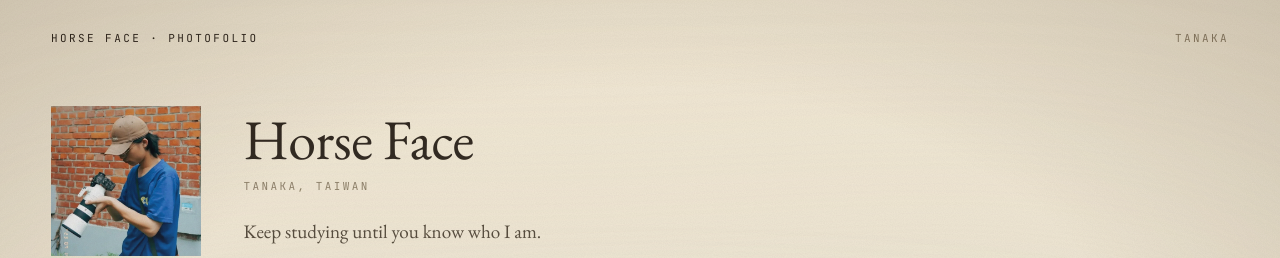
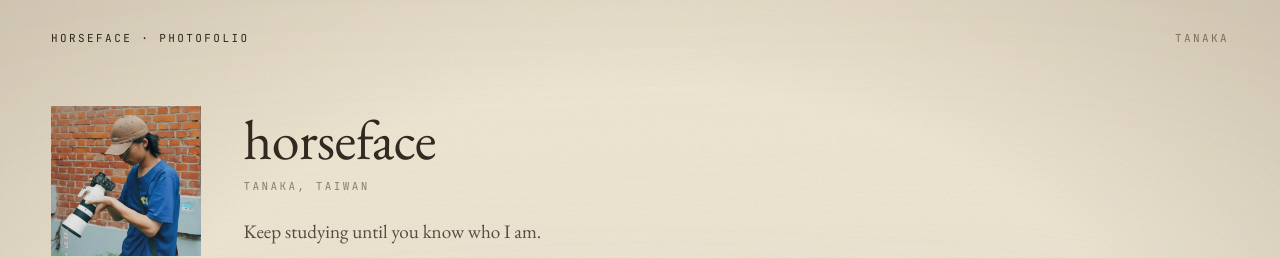
Before and after one commit to ncchen99/Photofolio, a Next.js app: page / in a window 1280 px wide. Shown: the top 258 px of the page. Built offline with nearby package versions, Linux system fonts and the light colour scheme; no server answers.

Commit message:
feat: 將所有出現的 "Horse Face" 替換為 "horseface"，以保持一致性

```diff
--- a/content/albums.json
+++ b/content/albums.json
@@ -1,7 +1,7 @@
 {
   "bio": {
-    "name": "Horse Face",
-    "nameEn": "Horse Face",
+    "name": "horseface",
+    "nameEn": "horseface",
     "location": "Tanaka, Taiwan",
     "intro": "Keep studying until you know who I am.",
     "social": [
--- a/src/app/album/[slug]/page.tsx
+++ b/src/app/album/[slug]/page.tsx
@@ -21,7 +21,7 @@ export async function generateMetadata(
   const { slug } = await params;
   const album = getAlbum(slug);
   if (!album) return {};
-  const title = `${album.title} — Horse Face`;
+  const title = `${album.title} — horseface`;
   const description = album.description || `${album.titleEn} · ${album.photos.length} frames.`;
   const imageUrl = cdnUrl(album.cover);
 
--- a/src/app/layout.tsx
+++ b/src/app/layout.tsx
@@ -36,20 +36,20 @@ const metadataBase = (() => {
 
 export const metadata: Metadata = {
   metadataBase,
-  title: "Horse Face · Photofolio",
+  title: "horseface · Photofolio",
   description:
-    "Photographs by 馬臉 (Horse Face) — Tanaka, Taiwan.",
+    "Photographs by 馬臉 (horseface) — Tanaka, Taiwan.",
   openGraph: {
-    title: "Horse Face · Photofolio",
-    description: "Photographs by 馬臉 (Horse Face) — Tanaka, Taiwan.",
+    title: "horseface · Photofolio",
+    description: "Photographs by 馬臉 (horseface) — Tanaka, Taiwan.",
     url: "/",
-    siteName: "Horse Face · Photofolio",
+    siteName: "horseface · Photofolio",
     images: [
       {
         url: cdnUrl("/avatar.webp"),
         width: 1200,
         height: 630,
-        alt: "Horse Face · Photofolio",
+        alt: "horseface · Photofolio",
       },
     ],
     locale: "zh_TW",
@@ -57,8 +57,8 @@ export const metadata: Metadata = {
   },
   twitter: {
     card: "summary_large_image",
-    title: "Horse Face · Photofolio",
-    description: "Photographs by 馬臉 (Horse Face) — Tanaka, Taiwan.",
+    title: "horseface · Photofolio",
+    description: "Photographs by 馬臉 (horseface) — Tanaka, Taiwan.",
     images: [cdnUrl("/avatar.webp")],
   },
   icons: {
--- a/src/app/page.tsx
+++ b/src/app/page.tsx
@@ -22,7 +22,7 @@ export default function HomePage() {
       </main>
 
       <footer className="px-6 md:px-12 py-10 font-mono text-[11px] tracking-[0.22em] uppercase text-ink-mute">
-        © {new Date().getFullYear()} Horse Face
+        © {new Date().getFullYear()} horseface
       </footer>
     </div>
   );
--- a/src/components/SiteHeader.tsx
+++ b/src/components/SiteHeader.tsx
@@ -14,7 +14,7 @@ export default function SiteHeader({ back = false }: { back?: boolean }) {
             Index
           </>
         ) : (
-          "Horse Face · Photofolio"
+          "horseface · Photofolio"
         )}
       </Link>
       <span className="font-mono text-[11px] tracking-[0.22em] uppercase text-ink-mute">
```
Also changed, not shown: 1 other file (tests, documents, lock files or other folders).
